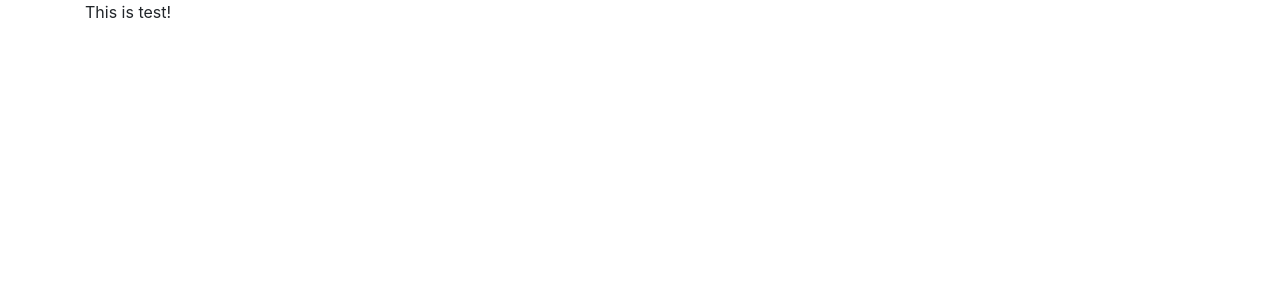
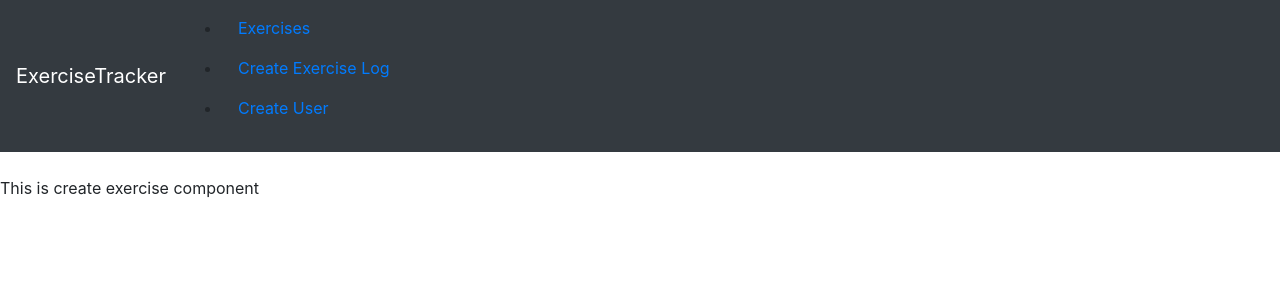
Before and after one commit to tokyoanime/exercise-tracker, a React (Create React App) app: page /create in a window 1280 px wide. Shown: the top 300 px of the page. Built offline with nearby package versions, Linux system fonts and the light colour scheme; the HTML template or start-up script is replaced by a standard one.

Commit message:
setup initial routes with navbar

```diff
--- a/src/App.js
+++ b/src/App.js
@@ -2,8 +2,23 @@ import React from 'react';
 import { BrowserRouter as Router, Route } from 'react-router-dom';
 import 'bootstrap/dist/css/bootstrap.min.css';
 
+import Navbar from './components/navbar.component';
+import CreateExercise from './components/create-exercise.component';
+import CreateUser from './components/create-user.component';
+import EditExercise from './components/edit-exercises.component';
+import ExercisesList from './components/exercises-list.component';
+
 function App() {
-  return <div className='container'>This is test!</div>;
+  return (
+    <Router>
+      <Navbar />
+      <br />
+      <Route path='/' exact component={ExercisesList} />
+      <Route path='/edit/:id' exact component={EditExercise} />
+      <Route path='/create' exact component={CreateExercise} />
+      <Route path='/user' exact component={CreateUser} />
+    </Router>
+  );
 }
 
 export default App;
--- /dev/null
+++ b/src/components/create-exercise.component.js
@@ -0,0 +1,11 @@
+import React, { Component } from 'react';
+
+export default class CreateExercise extends Component {
+  render() {
+    return (
+      <div>
+        <p>This is create exercise component</p>
+      </div>
+    );
+  }
+}
--- /dev/null
+++ b/src/components/create-user.component.js
@@ -0,0 +1,11 @@
+import React, { Component } from 'react';
+
+export default class CreateUser extends Component {
+  render() {
+    return (
+      <div>
+        <p>This is create user component</p>
+      </div>
+    );
+  }
+}
--- /dev/null
+++ b/src/components/edit-exercises.component.js
@@ -0,0 +1,11 @@
+import React, { Component } from 'react';
+
+export default class EditExercises extends Component {
+  render() {
+    return (
+      <div>
+        <p>This is edit exercises component</p>
+      </div>
+    );
+  }
+}
--- /dev/null
+++ b/src/components/exercises-list.component.js
@@ -0,0 +1,11 @@
+import React, { Component } from 'react';
+
+export default class ExercisesList extends Component {
+  render() {
+    return (
+      <div>
+        <p>This is exercises list component</p>
+      </div>
+    );
+  }
+}
--- /dev/null
+++ b/src/components/navbar.component.js
@@ -0,0 +1,33 @@
+import React, { Component } from 'react';
+import { Link } from 'react-router-dom';
+
+export default class NavBar extends Component {
+  render() {
+    return (
+      <nav className='navbar navbar-dark bg-dark navbar-expand-lg'>
+        <Link to='/' className='navbar-brand'>
+          ExerciseTracker
+        </Link>
+        <div className='collpase navbar-collapse'>
+          <ul className='nav-bar-nav mr-auto'>
+            <li className='navbar-item'>
+              <Link to='/' className='nav-link'>
+                Exercises
+              </Link>
+            </li>
+            <li className='navbar-item'>
+              <Link to='/create' className='nav-link'>
+                Create Exercise Log
+              </Link>
+            </li>
+            <li className='navbar-item'>
+              <Link to='/user' className='nav-link'>
+                Create User
+              </Link>
+            </li>
+          </ul>
+        </div>
+      </nav>
+    );
+  }
+}
```
